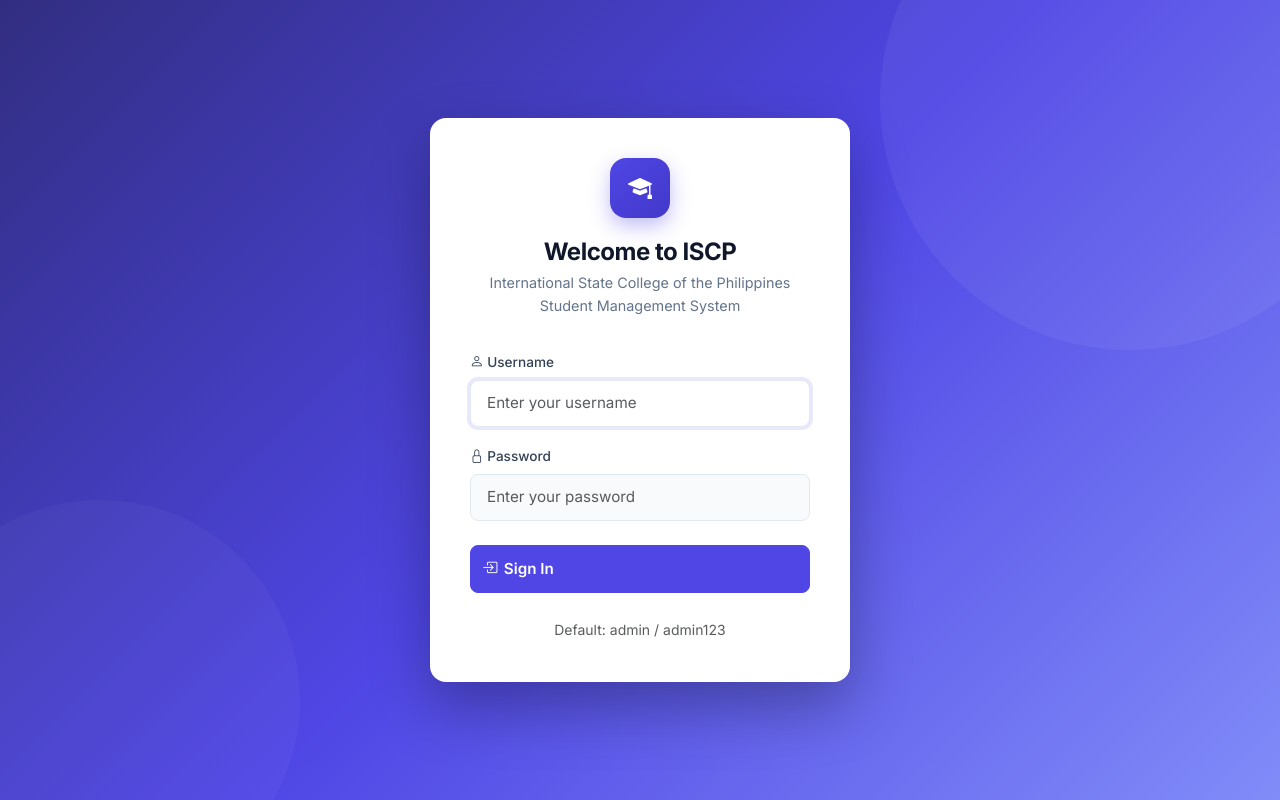
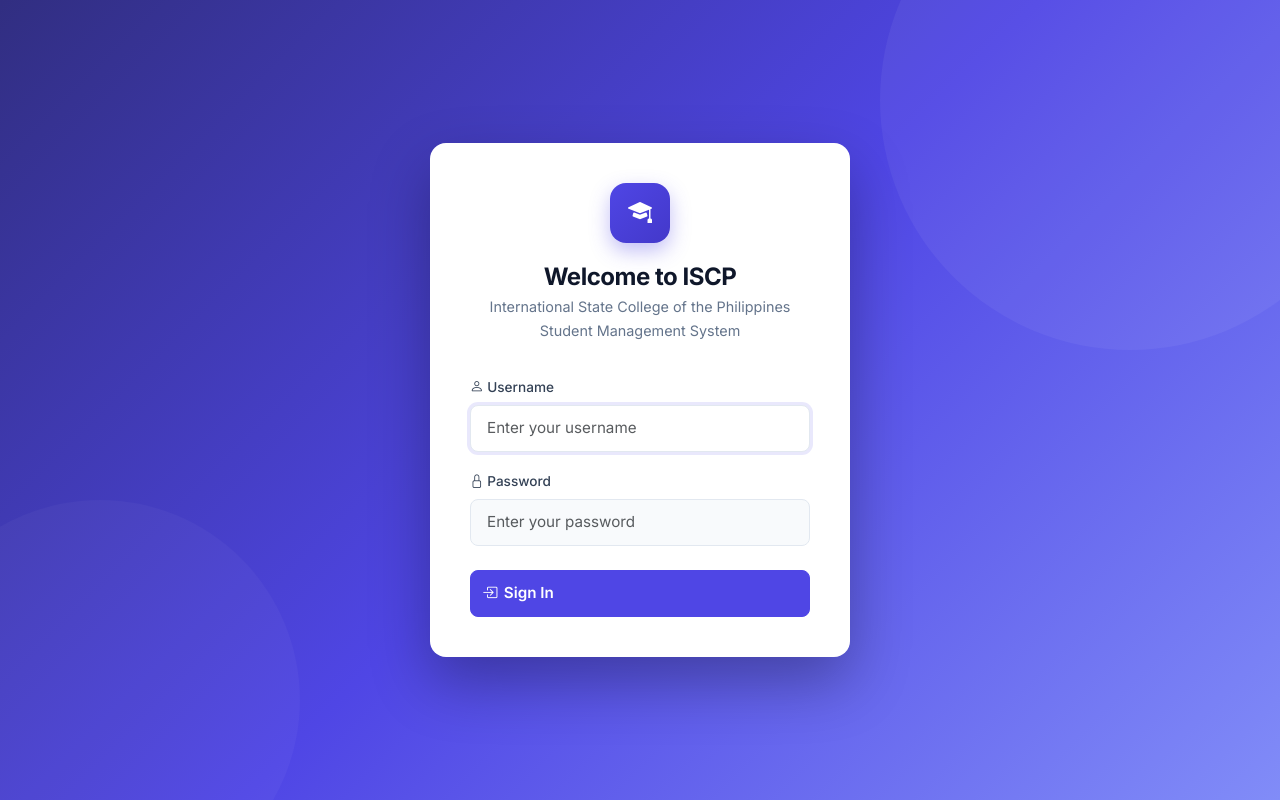
Before and after one commit to vcapricho480184/StudentManagementSystem, a PHP site: page / in a window 1280 px wide. Run offline with PHP 8.4, Linux system fonts and the light colour scheme.

Commit message:
Student Management System

```diff
--- a/index.php
+++ b/index.php
@@ -104,9 +104,7 @@
                 </button>
             </form>
 
-            <div class="text-center mt-4">
-                <small class="text-muted">Default: admin / admin123</small>
-            </div>
+
         </div>
     </div>
 </div>
```
